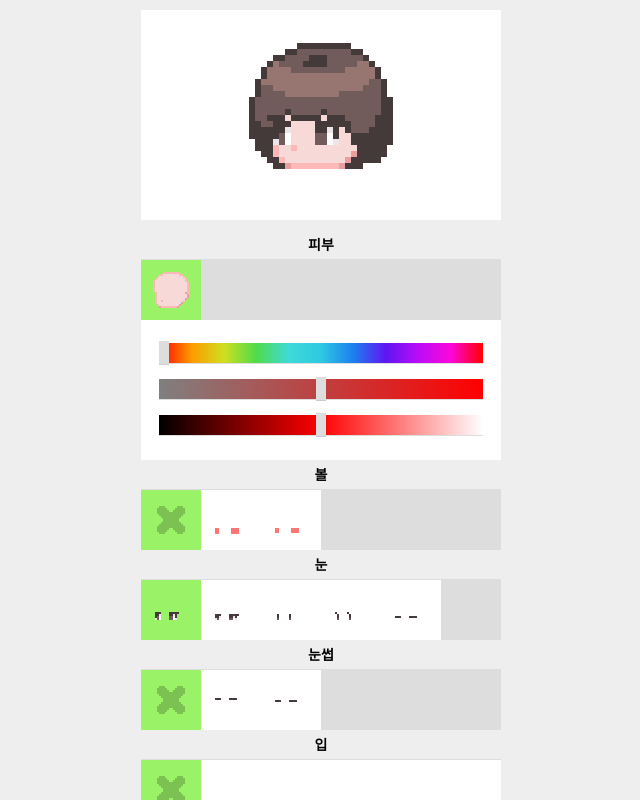
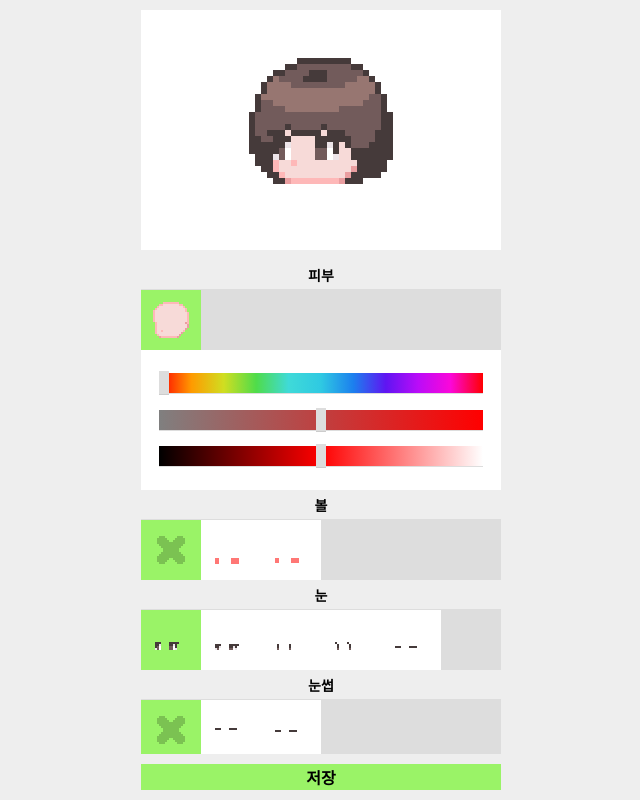
Before and after one commit to r-4bb1t/mini-me, a React (Create React App) app: page / in a window 1280 px wide. Shown: the whole page, without its empty margins (319-959 px from the left). Built offline with nearby package versions, Linux system fonts and the light colour scheme; a web font is replaced by a local one.

Commit message:
add: add save button

```diff
--- a/package.json
+++ b/package.json
@@ -7,12 +7,15 @@
     "@testing-library/jest-dom": "^5.11.4",
     "@testing-library/react": "^11.1.0",
     "@testing-library/user-event": "^12.1.10",
+    "@types/downloadjs": "^1.4.2",
     "@types/jest": "^26.0.15",
     "@types/node": "^12.0.0",
     "@types/react": "^16.9.53",
     "@types/react-dom": "^16.9.8",
     "@types/react-router-dom": "^5.1.6",
     "@types/styled-components": "^5.1.4",
+    "downloadjs": "^1.4.7",
+    "html-to-image": "^1.3.20",
     "react": "^17.0.1",
     "react-dom": "^17.0.1",
     "react-router-dom": "^5.2.0",
--- a/src/component/asset-list/styles.tsx
+++ b/src/component/asset-list/styles.tsx
@@ -34,6 +34,9 @@ export const Box = styled.div<BoxProps>`
   width: 6rem;
   height: 6rem;
   background-color: ${(props) => (props.isSelected ? "#9af367" : "white")};
+  :hover {
+    background: #7bc252;
+  }
 `;
 
 interface ImageSliceProps {
--- a/src/view/main/index.tsx
+++ b/src/view/main/index.tsx
@@ -1,5 +1,8 @@
-import React, { useEffect, useState } from "react";
+import React, { useState, useRef, useEffect } from "react";
 import * as S from "./styles";
+import * as htmlToImage from "html-to-image";
+import download from "downloadjs";
+import { toPng } from "html-to-image";
 
 import AssetList from "../../component/asset-list";
 import Result from "../../component/result";
@@ -18,6 +21,8 @@ function Main() {
   ]);
   const [focus, updateFocus] = useState(0);
   const [r, reRender] = useState(false);
+  const [isClicked, setIsClicked] = useState(false);
+  const ref = useRef<HTMLDivElement>(null);
   const setChar = (type: number, i: number) => {
     let c = char;
     c[type] = i;
@@ -32,12 +37,25 @@ function Main() {
     updateColor(c);
     reRender(!r);
   };
+  useEffect(() => {
+    if (ref.current != null && isClicked) {
+      htmlToImage.toPng(ref.current).then(function (dataUrl) {
+        download(dataUrl, "a.png");
+      });
+      setIsClicked(false);
+    }
+  }, [isClicked]);
+  const onButtonClick = () => {
+    setIsClicked(true);
+  };
   return (
     <>
       <S.Layout>
         <S.Contents>
           <S.ResultContainer>
-            <Result count={8} char={char} color={color} />
+            <S.SaveArea ref={ref}>
+              <Result count={8} char={char} color={color} />
+            </S.SaveArea>
           </S.ResultContainer>
           <S.AssetListContainer>
             <AssetList
@@ -137,6 +155,7 @@ function Main() {
               updateFocus={updateFocus}
             />
           </S.AssetListContainer>
+          <S.SaveButton onClick={(e) => onButtonClick()}>저장</S.SaveButton>
         </S.Contents>
       </S.Layout>
     </>
--- a/src/view/main/styles.tsx
+++ b/src/view/main/styles.tsx
@@ -24,14 +24,20 @@ export const Contents = styled.div`
 export const ResultContainer = styled.div`
   width: 36rem;
   height: 36rem;
+  min-height: 24rem;
   background: #fff;
   margin-top: 1rem;
   margin-bottom: 1rem;
+  display: flex;
+  flex-direction: column;
+  justify-content: center;
+  align-items: center;
 `;
 
 export const AssetListContainer = styled.div`
-  width: 36rem;
+  width: 100%;
   overflow-y: scroll;
+  margin-bottom: 1rem;
   ::-webkit-scrollbar {
     width: 0px;
   }
@@ -39,3 +45,26 @@ export const AssetListContainer = styled.div`
     display: none;
   }
 `;
+
+export const SaveButton = styled.button`
+  width: 100%;
+  height: 5rem;
+  font-size: 1.6rem;
+  font-weight: 700;
+  outline: none;
+  border: none;
+  background: #9af367;
+  margin-bottom: 1rem;
+  :hover {
+    background: #7bc252;
+  }
+`;
+
+export const SaveArea = styled.div`
+  width: 18rem;
+  height: 18rem;
+  display: flex;
+  flex-direction: column;
+  justify-content: center;
+  align-items: center;
+`;
```
Also changed, not shown: 1 other file (tests, documents, lock files or other folders).
